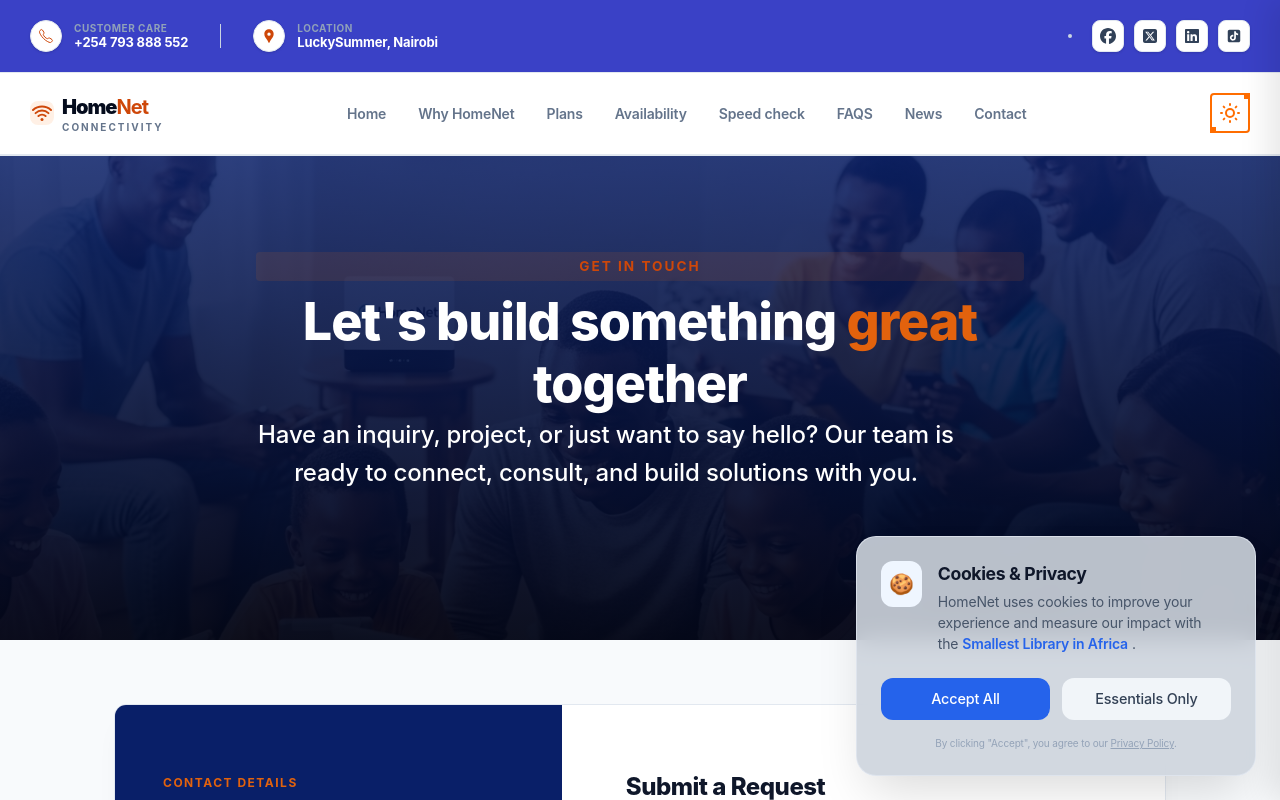
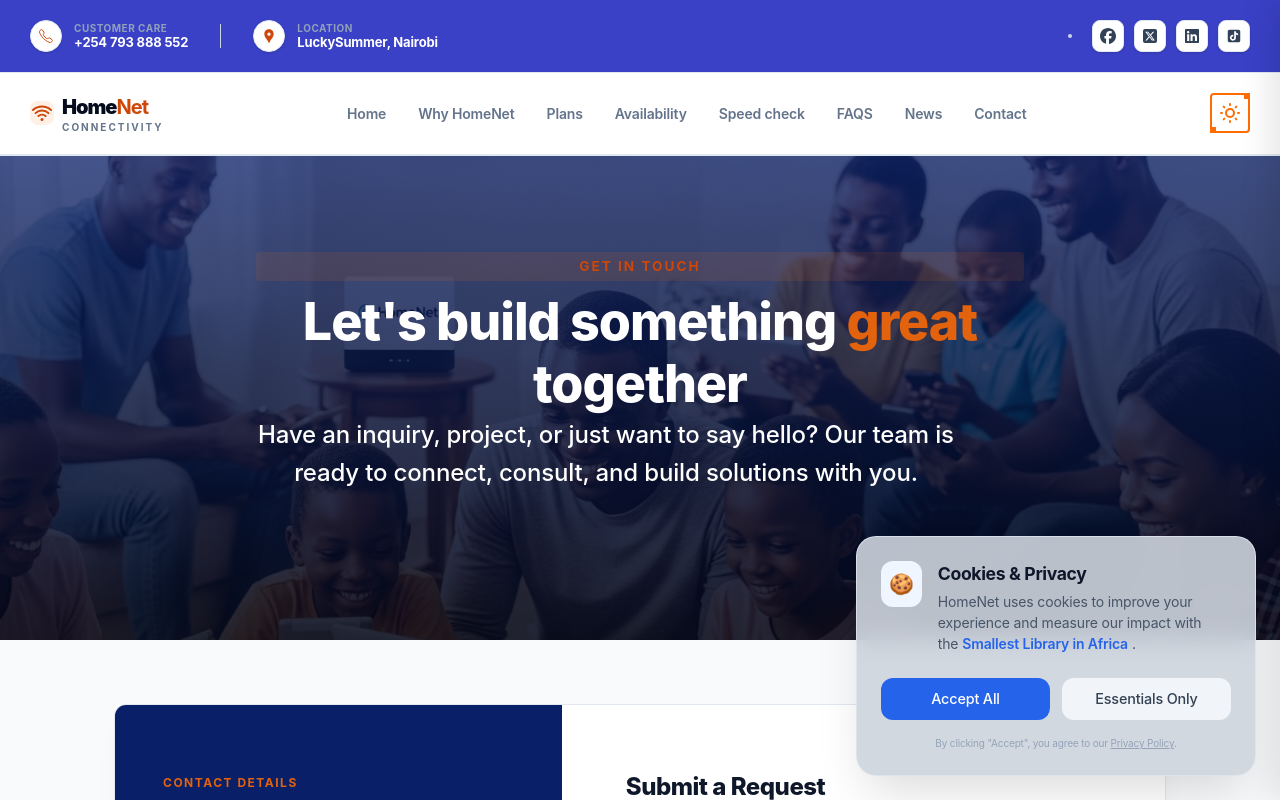
Before and after one commit to wainaina-mwangi/HomeNet, a React (Vite) app: page /Contact in a window 1280 px wide. Shown: the top 800 px of the page. Built offline with nearby package versions, Linux system fonts and the light colour scheme.

Commit message:
Update Contact.css

```diff
--- a/src/pages/Contact.css
+++ b/src/pages/Contact.css
@@ -13,8 +13,8 @@
   padding: 6rem 1.5rem 8rem;
    background-image: linear-gradient(
     to bottom,
-    rgba(9, 31, 104, 0.85),
-    rgba(2, 6, 23, 0.95)
+    rgba(9, 31, 104, 0.75),
+    rgba(2, 6, 23, 0.85)
   ),
   url('../assets/IMAGE_1.webp');
   background-size: cover;
```
